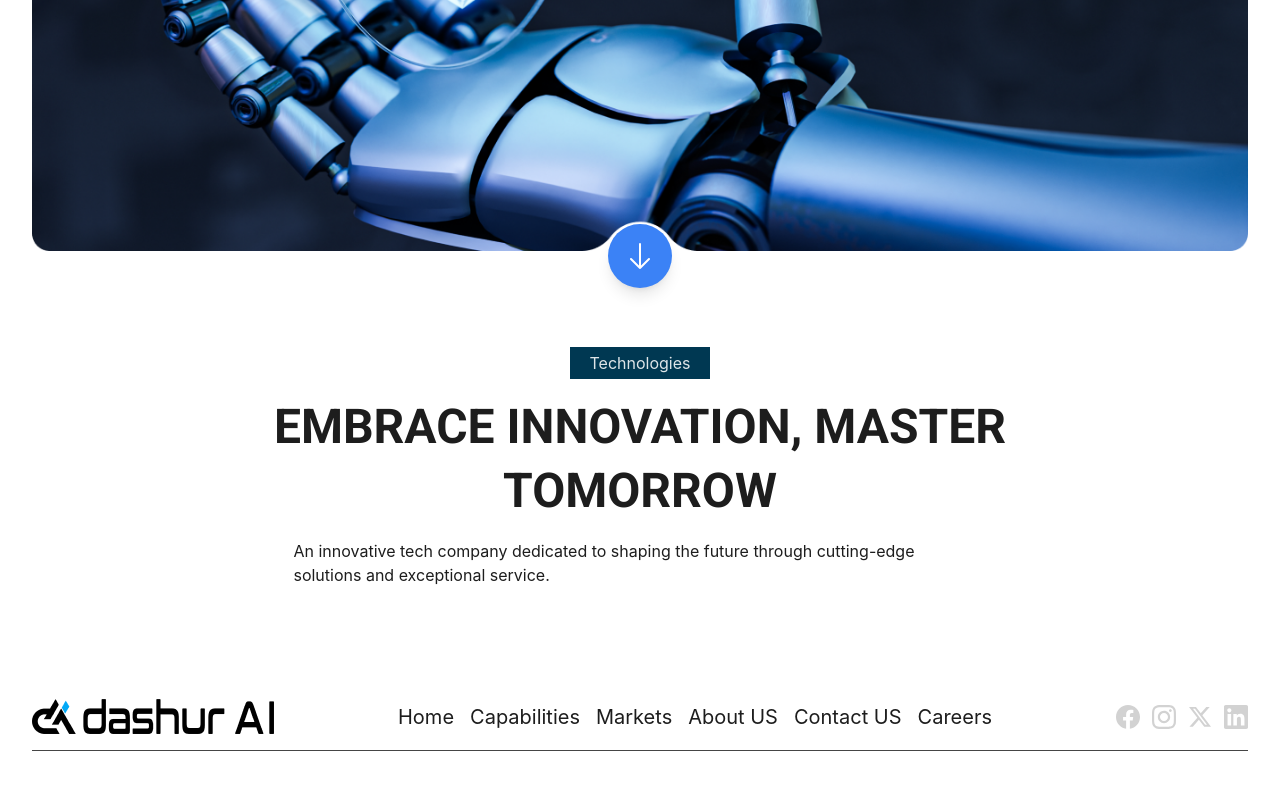
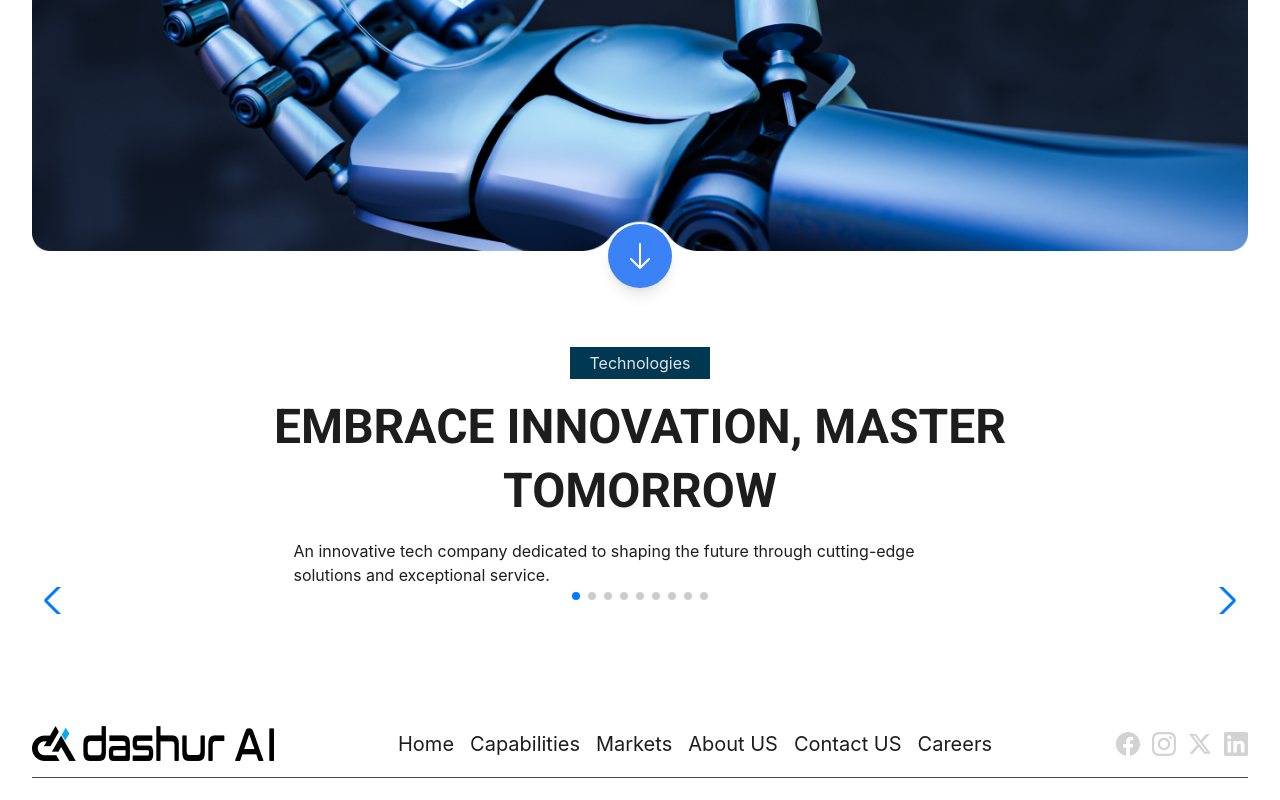
Before and after one commit to saadsrabon/dashurcorporate, a React (Vite) app: page / in a window 1280 px wide. Shown: the part 745-1545 px from the top of the page. Built offline with nearby package versions, Linux system fonts and the light colour scheme.

Commit message:
initialize slider

```diff
--- /dev/null
+++ b/src/components/basicSlider.jsx
@@ -0,0 +1,41 @@
+
+// Import Swiper React components
+import { Swiper, SwiperSlide } from 'swiper/react';
+
+// Import Swiper styles
+import 'swiper/css';
+import 'swiper/css/pagination';
+import 'swiper/css/navigation';
+
+
+
+// import required modules
+import { Pagination, Navigation } from 'swiper/modules';
+
+export default function App() {
+  return (
+    <>
+      <Swiper
+        slidesPerView={3}
+        spaceBetween={30}
+        loop={true}
+        pagination={{
+          clickable: true,
+        }}
+        navigation={true}
+        modules={[Pagination, Navigation]}
+        className="mySwiper"
+      >
+        <SwiperSlide>Slide 1</SwiperSlide>
+        <SwiperSlide>Slide 2</SwiperSlide>
+        <SwiperSlide>Slide 3</SwiperSlide>
+        <SwiperSlide>Slide 4</SwiperSlide>
+        <SwiperSlide>Slide 5</SwiperSlide>
+        <SwiperSlide>Slide 6</SwiperSlide>
+        <SwiperSlide>Slide 7</SwiperSlide>
+        <SwiperSlide>Slide 8</SwiperSlide>
+        <SwiperSlide>Slide 9</SwiperSlide>
+      </Swiper>
+    </>
+  );
+}
--- a/src/index.css
+++ b/src/index.css
@@ -24,3 +24,33 @@ border: 1px solid rgba(255, 255, 255, 0.20);
 background: rgba(38, 38, 38, 0.20);
 backdrop-filter: blur(50px);
 }
+
+
+/* Css For swiper  */
+.swiper {
+  width: 100%;
+  height: 100%;
+}
+
+.swiper-slide {
+  text-align: center;
+  font-size: 18px;
+  background: #fff;
+
+  /* Center slide text vertically */
+  display: flex;
+  justify-content: center;
+  align-items: center;
+}
+
+.swiper-slide img {
+  display: block;
+  width: 100%;
+  height: 100%;
+  object-fit: cover;
+}
+
+.swiper {
+  margin-left: auto;
+  margin-right: auto;
+}
--- a/src/pages/Home.jsx
+++ b/src/pages/Home.jsx
@@ -1,5 +1,6 @@
 
 import banner from '../assets/hero.png'
+import BasicSlider from '../components/basicSlider'
 
 import BasicTitle from '../components/basicTitle'
 import Chips from '../components/chips'
@@ -42,6 +43,10 @@ const Home = () => {
     An innovative tech company dedicated to shaping the future through cutting-edge solutions and exceptional service.
     </p>
     </div>
+
+    {/* Slider Section */}
+
+    <BasicSlider/>
 </div>
 
     </>
```
Also changed, not shown: 1 other file (tests, documents, lock files or other folders).
